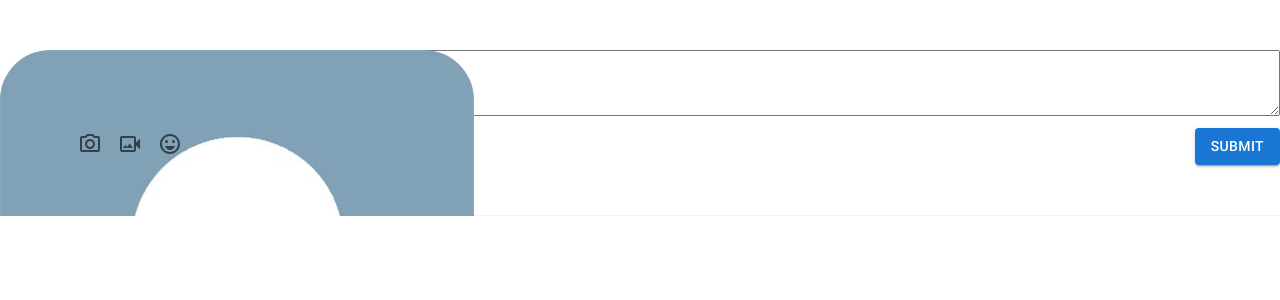
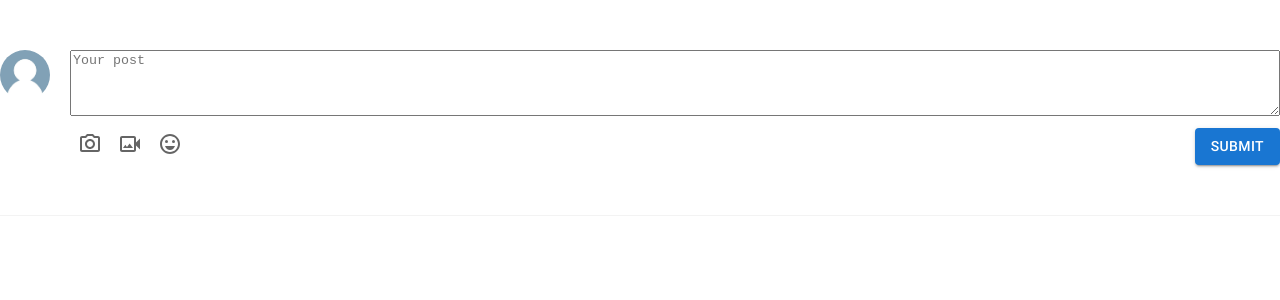
Before and after one commit to Vincenius/modest, a Next.js app: page /components/NewPost in a window 1280 px wide. Shown: the top 300 px of the page. Built offline with nearby package versions, Linux system fonts and the light colour scheme.

Commit message:
change to nextjs image

```diff
--- a/pages/components/Profile.js
+++ b/pages/components/Profile.js
@@ -5,7 +5,7 @@ import styles from './Profile.module.css'
 
 const Profile = ({ isLoading = false }) => {
     return <div className={styles.profile}>
-      { !isLoading && <img
+      { !isLoading && <Image
         src="/profile.jpg"
         alt="Profile"
         layout="fill"
```
